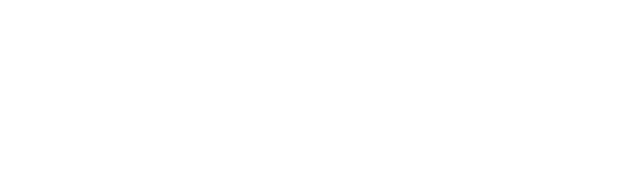
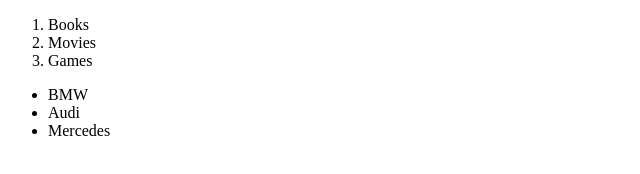
Before and after one commit to acciojob/shopping-or-holiday-Sparshtub, a website: page main.html in a window 1280 px wide. Shown: the whole page, without its empty margins (0-640 px from the left). Drawn offline with Linux system fonts and the light colour scheme.

Commit message:
created a submission

```diff
--- a/main.html
+++ b/main.html
@@ -10,7 +10,16 @@
 	<!-- the entire body must be written by student -->
     <script type="text/javascript" src="./script.js">
 </script>
-
+<ol>
+    <li data-ns-test="shoppingList">Books</li>
+    <li data-ns-test="shoppingList">Movies</li>
+    <li data-ns-test="shoppingList">Games</li>
+</ol>
+<ul>
+    <li data-ns-test="holidayList">BMW</li>
+    <li data-ns-test="holidayList">Audi</li>
+    <li data-ns-test="holidayList">Mercedes</li>
+</ul>
 </body>
 
 </html>
```
